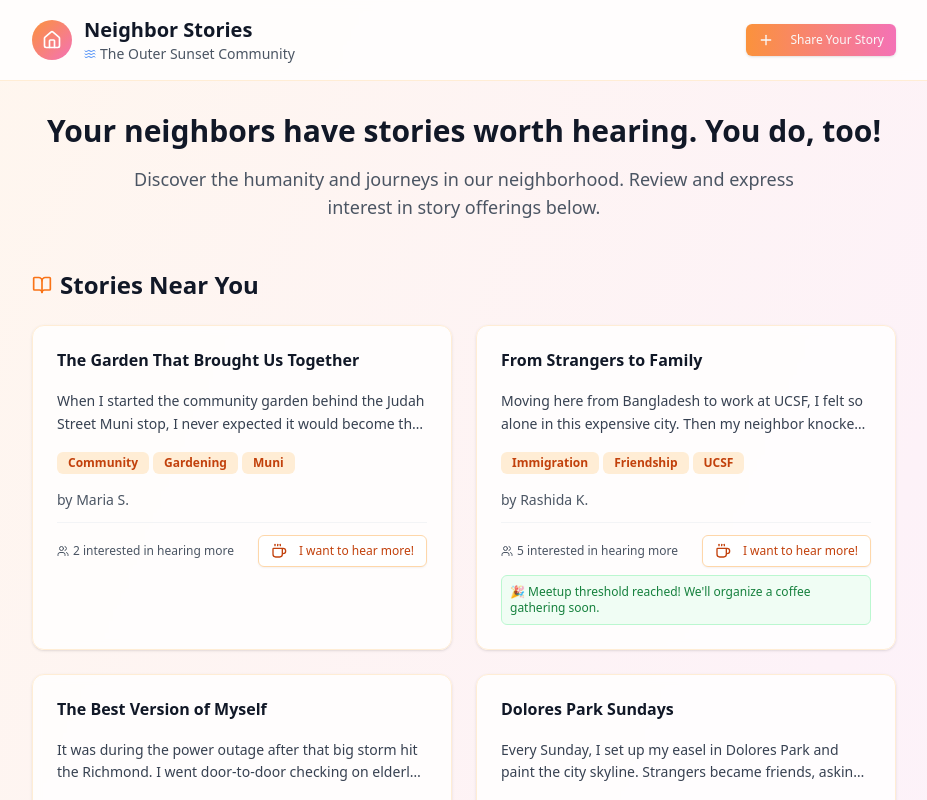
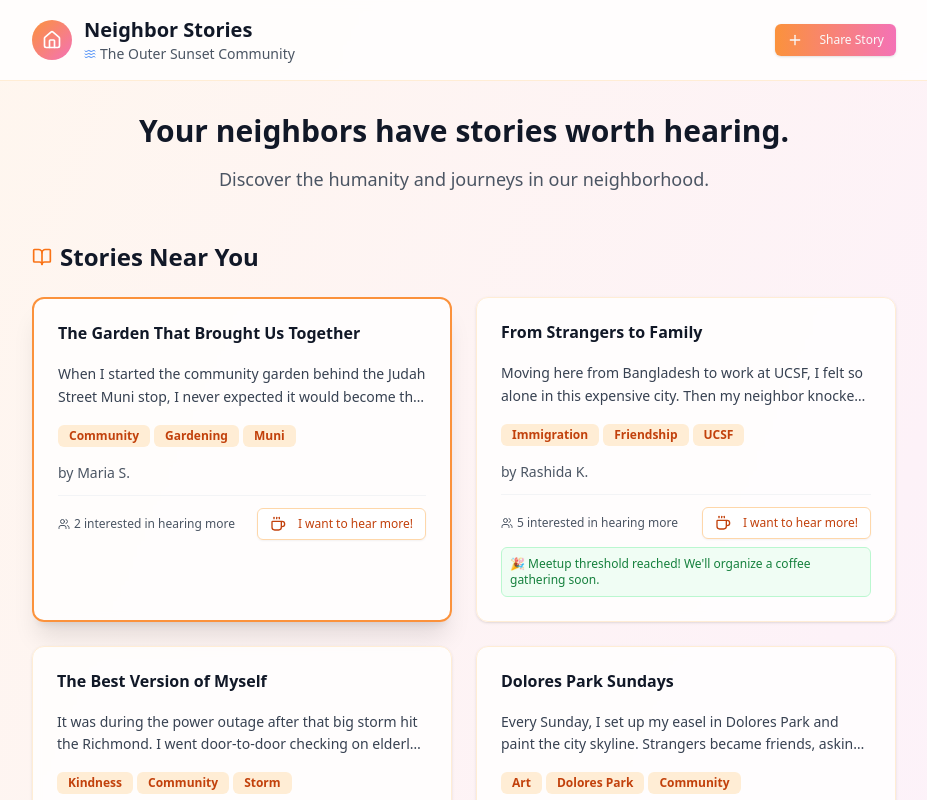
Before and after one commit to joshnesbit/neighbor-stories, a Next.js app: page / in a window 1280 px wide. Shown: the top 800 px of the page, without its empty margins (176-1103 px from the left). Built offline with nearby package versions, Linux system fonts and the light colour scheme.

Commit message:
[dyad] Streamlined messaging and highlighted the first story card. - wrote 2 file(s)

```diff
--- a/src/app/page.tsx
+++ b/src/app/page.tsx
@@ -84,7 +84,7 @@ export default function Home() {
               className="bg-gradient-to-r from-orange-400 to-pink-400 hover:from-orange-500 hover:to-pink-500 flex-shrink-0 ml-2"
             >
               <Plus className="w-4 h-4 sm:mr-2" />
-              <span className="hidden sm:inline">Share Your Story</span>
+              <span className="hidden sm:inline">Share Story</span>
               <span className="sm:hidden">Share</span>
             </Button>
           </div>
@@ -95,10 +95,10 @@ export default function Home() {
         {/* Mobile-optimized welcome message */}
         <div className="text-center mb-8 sm:mb-12">
           <h2 className="text-2xl sm:text-3xl font-bold text-gray-900 mb-3 sm:mb-4 leading-tight">
-            Your neighbors have stories worth hearing. You do, too!
+            Your neighbors have stories worth hearing.
           </h2>
           <p className="text-base sm:text-lg text-gray-600 max-w-2xl mx-auto leading-relaxed">
-            Discover the humanity and journeys in our neighborhood. Review and express interest in story offerings below.
+            Discover the humanity and journeys in our neighborhood.
           </p>
         </div>
 
@@ -112,8 +112,8 @@ export default function Home() {
           </div>
 
           <div className="grid gap-4 sm:gap-6 md:grid-cols-2">
-            {featuredStories.map((story) => (
-              <StoryCard key={story.id} story={story} />
+            {featuredStories.map((story, index) => (
+              <StoryCard key={story.id} story={story} highlight={index === 0} />
             ))}
           </div>
         </section>
--- a/src/components/story-card.tsx
+++ b/src/components/story-card.tsx
@@ -3,9 +3,10 @@
 import { Card, CardContent, CardHeader } from "@/components/ui/card";
 import { Badge } from "@/components/ui/badge";
 import { Button } from "@/components/ui/button";
-import { MapPin, Users, Coffee } from "lucide-react";
+import { Users, Coffee } from "lucide-react"; // Removed MapPin as it's no longer used for neighborhood display
 import { useState } from "react";
 import { InterestDialog } from "@/components/interest-dialog";
+import { cn } from "@/lib/utils"; // Import cn for conditional class names
 
 interface Story {
   id: number;
@@ -21,9 +22,10 @@ interface Story {
 
 interface StoryCardProps {
   story: Story;
+  highlight?: boolean; // New prop for highlighting
 }
 
-export function StoryCard({ story }: StoryCardProps) {
+export function StoryCard({ story, highlight = false }: StoryCardProps) {
   const [showInterestDialog, setShowInterestDialog] = useState(false);
   const [interestedCount, setInterestedCount] = useState(story.interested || 0);
 
@@ -31,7 +33,7 @@ export function StoryCard({ story }: StoryCardProps) {
     setInterestedCount(prev => prev + 1);
   };
 
-  // Bay Area neighborhood colors
+  // Bay Area neighborhood colors - kept for potential future use or if other components use it
   const getNeighborhoodColor = (neighborhood: string) => {
     const colors: { [key: string]: string } = {
       "Sunset District": "bg-orange-100 text-orange-700 border-orange-200",
@@ -48,7 +50,12 @@ export function StoryCard({ story }: StoryCardProps) {
 
   return (
     <>
-      <Card className="bg-white/80 backdrop-blur-sm border-orange-100 hover:shadow-lg transition-all duration-200 hover:-translate-y-1">
+      <Card
+        className={cn(
+          "bg-white/80 backdrop-blur-sm hover:shadow-lg transition-all duration-200 hover:-translate-y-1",
+          highlight ? "border-2 border-orange-400 shadow-xl" : "border-orange-100"
+        )}
+      >
         <CardHeader className="pb-3">
           <div className="flex items-start justify-between">
             <div className="flex-1 min-w-0">
```
